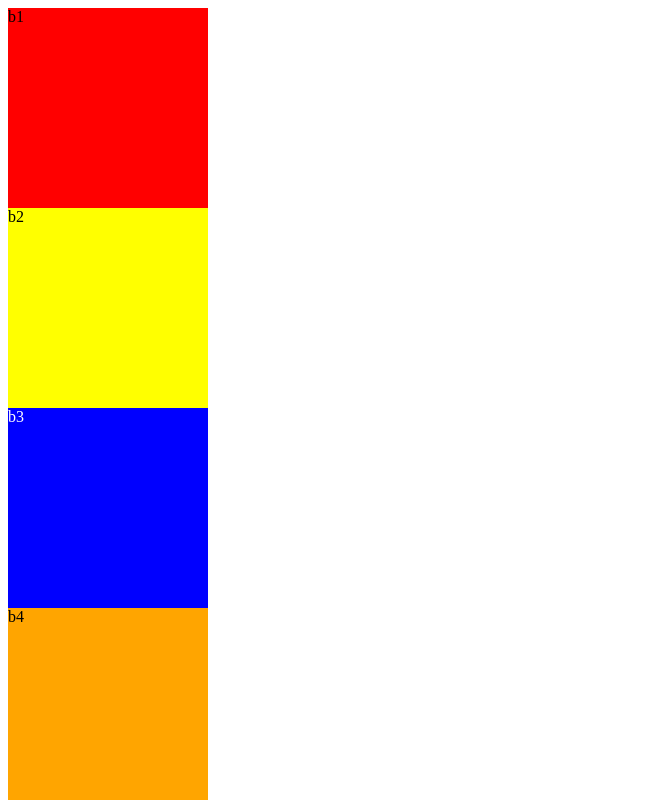
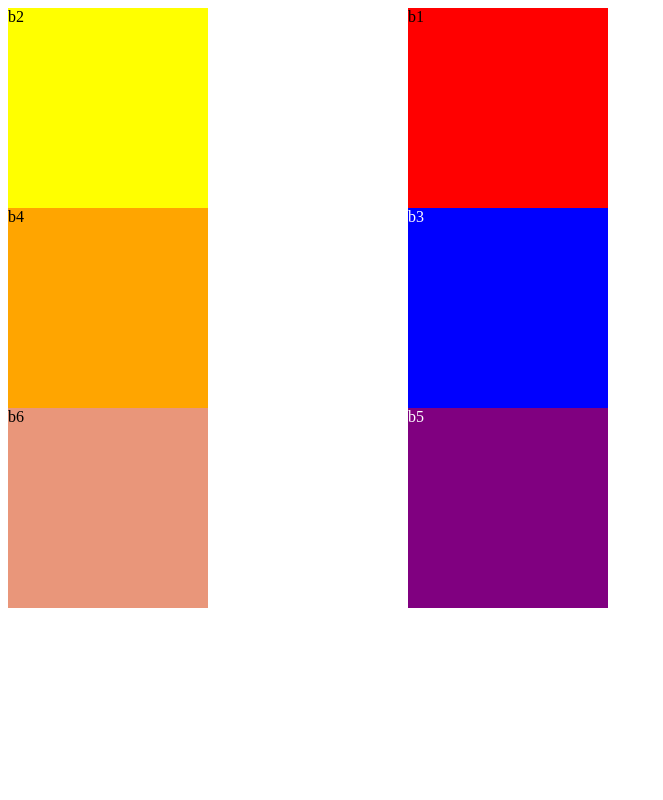
Before and after one commit to SarahBridges/layouts, a plain HTML site: page initialLayout10.html in a window 1280 px wide. Shown: the top 800 px of the page, without its empty margins (0-663 px from the left). Drawn offline with Linux system fonts and the light colour scheme.

Commit message:
Update initialLayout10.html

```diff
--- a/initialLayout10.html
+++ b/initialLayout10.html
@@ -18,12 +18,14 @@ div
 {
     background-color:red;
     clear: right;
+    float: right;
 }
 
 .b2
 {
     background-color:yellow;
     clear: left;
+    float: left;
 }
 
 .b3
@@ -31,12 +33,14 @@ div
     background-color:blue;
     color:white;
     clear: right;
+    float: right;
 }
 
 .b4
 {
     background-color:orange;
     clear: left;
+    float: left;
 }
 
 .b5
@@ -44,12 +48,14 @@ div
     background-color:purple;
     color:white;
     clear: right;
+    float: right;
 }
 
 .b6
 {
     background-color:darksalmon;
     clear: left;
+    float: left;
 }
 
 
```
